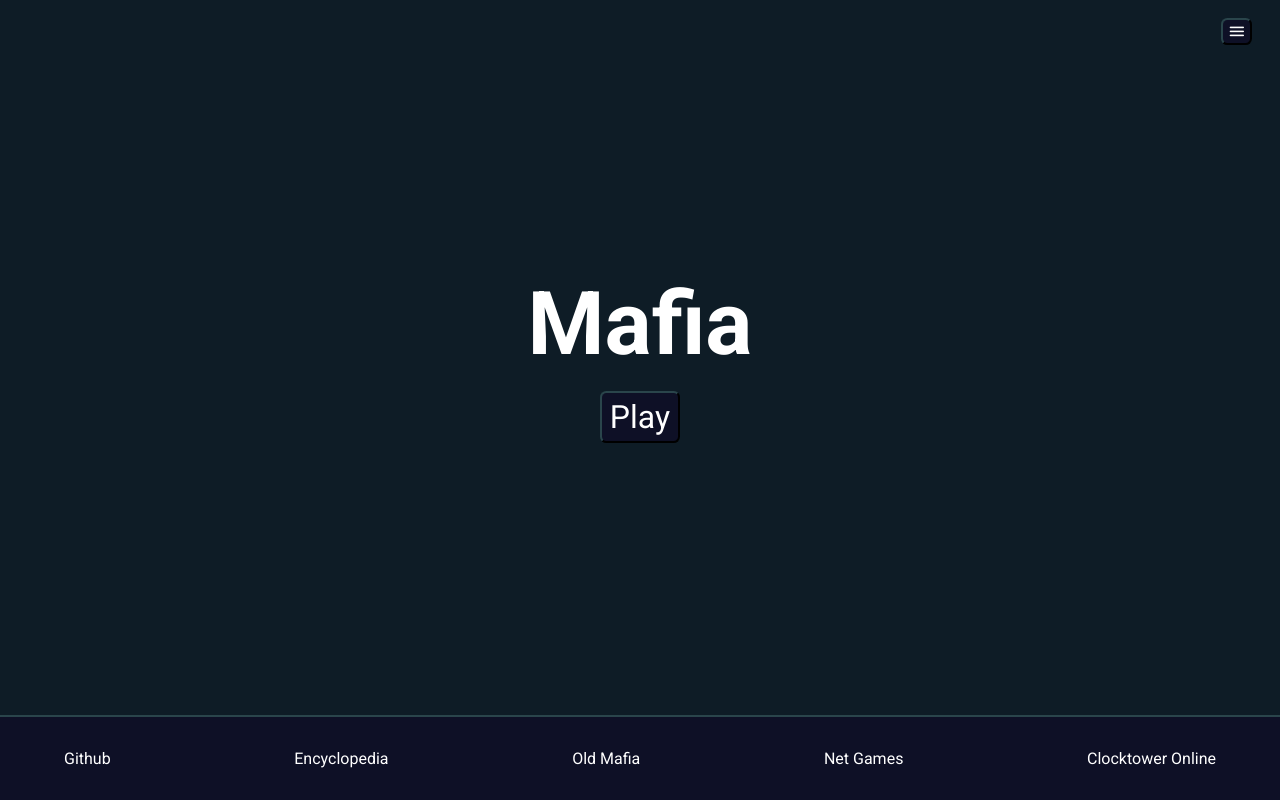
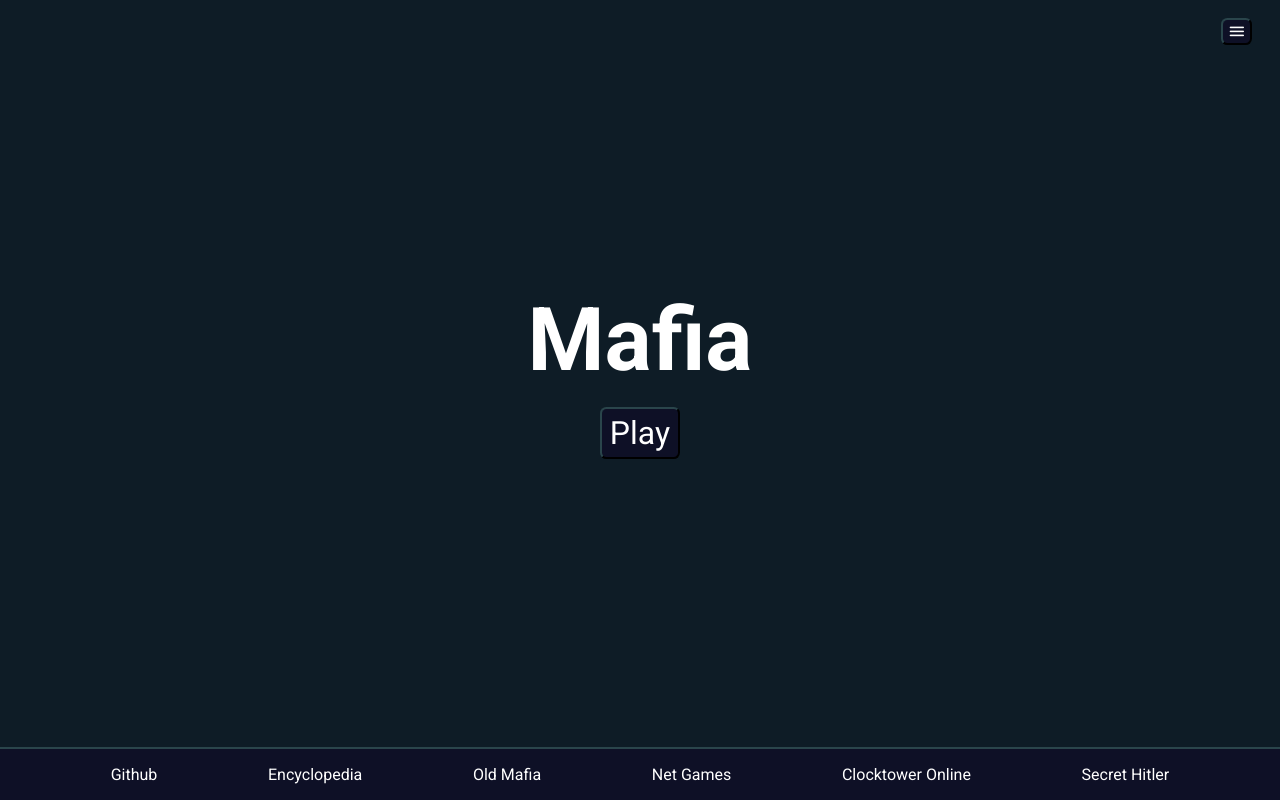
Before and after one commit to mafia-rust/mafia, a React (Create React App) app in the folder client/: page / in a window 1280 px wide. Built offline with nearby package versions, Linux system fonts and the light colour scheme.

Commit message:
Restyle startmenu navbar, add secret itler

```diff
--- a/client/src/index.css
+++ b/client/src/index.css
@@ -32,23 +32,6 @@
     -moz-osx-font-smoothing: grayscale;
 
     color: white;
-}
-
-nav > ul {
-    list-style: none;
-    display: flex;
-    flex-direction: row;
-    align-items: center;
-    justify-content: center;
-}
-
-nav > ul > li {
-    padding: 0 1rem;
-    margin: 1rem;
-}
-
-nav > ul > li > a {
-    text-decoration: none;
 }
 
 button, input, select, option, textarea, summary {
--- a/client/src/menu/main/StartMenu.tsx
+++ b/client/src/menu/main/StartMenu.tsx
@@ -48,6 +48,7 @@ export default class StartMenu extends React.Component<StartMenuProps, StartMenu
                     <li><a href="https://mafia-game-old.vercel.app/">Old Mafia</a></li>
                     <li><a href="https://netgames.io/games/">Net Games</a></li>
                     <li><a href="https://clocktower.online/">Clocktower Online</a></li>
+                    <li><a href="https://secret-hitler.com/">Secret Hitler</a></li>
                 </ul>
             </nav>
         </footer>
--- a/client/src/menu/main/startMenu.css
+++ b/client/src/menu/main/startMenu.css
@@ -63,10 +63,20 @@
 }
 
 .sm nav > ul{
+    list-style: none;
     display: flex;
     flex-direction: row;
-    justify-content: space-between;
+    justify-content: space-evenly;
     align-items: center;
     flex-wrap: wrap;
     padding: 1rem 2rem;
+    gap: 1rem;
 }
+
+.sm nav > ul > li {
+    padding: 0 1rem;
+}
+
+.sm nav > ul > li > a {
+    text-decoration: none;
+}
```
